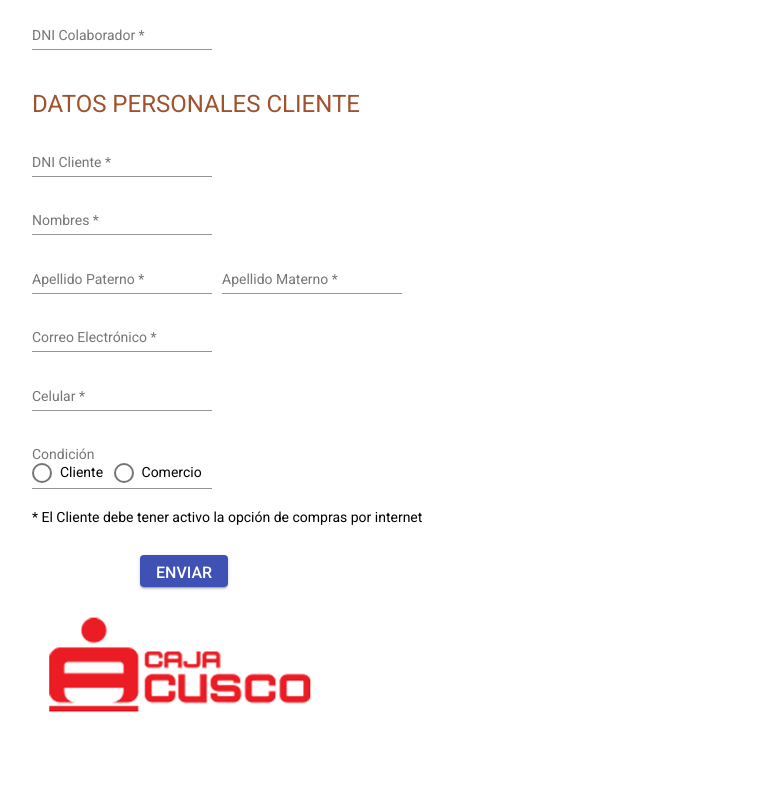
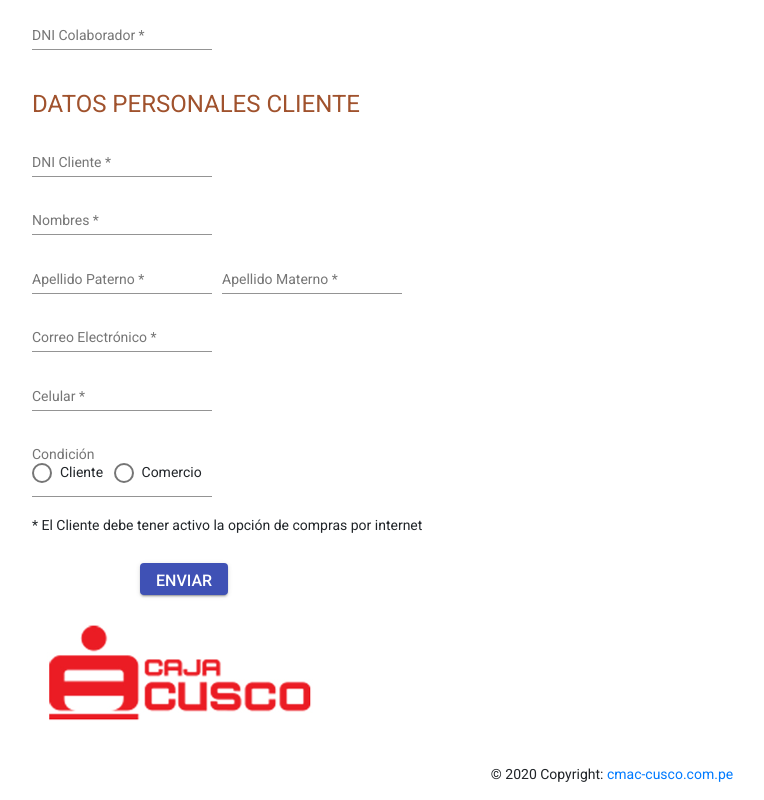
Before and after one commit to dernss/GanaConYAPEAPP, an Angular app: page / in a window 1280 px wide. Shown: the part 187-987 px from the top of the page, without its empty margins (28-792 px from the left). Before the commit the page ends 932 px from the top, so only its background shows below. Built offline with nearby package versions, Linux system fonts and the light colour scheme.

Commit message:
se agrega servicio de registro

```diff
--- a/angular.json
+++ b/angular.json
@@ -25,18 +25,21 @@
                         ],
                         "styles": [
                             "./node_modules/@angular/material/prebuilt-themes/indigo-pink.css",
-              "src/styles.css"
+                            "src/styles.css",
+                            "node_modules/bootstrap/dist/css/bootstrap.min.css"
                         ],
-            "scripts": []
+                        "scripts": [
+                            "node_modules/jquery/dist/jquery.slim.min.js",
+                            "node_modules/popper.js/dist/umd/popper.min.js",
+                            "node_modules/bootstrap/dist/js/bootstrap.min.js"
+                        ]
                     },
                     "configurations": {
                         "production": {
-              "fileReplacements": [
-                {
+                            "fileReplacements": [{
                                 "replace": "src/environments/environment.ts",
                                 "with": "src/environments/environment.prod.ts"
-                }
-              ],
+                            }],
                             "optimization": true,
                             "outputHashing": "all",
                             "sourceMap": false,
@@ -45,8 +48,7 @@
                             "extractLicenses": true,
                             "vendorChunk": false,
                             "buildOptimizer": true,
-              "budgets": [
-                {
+                            "budgets": [{
                                     "type": "initial",
                                     "maximumWarning": "2mb",
                                     "maximumError": "5mb"
--- a/package.json
+++ b/package.json
@@ -21,6 +21,9 @@
     "@angular/platform-browser": "~10.0.5",
     "@angular/platform-browser-dynamic": "~10.0.5",
     "@angular/router": "~10.0.5",
+    "bootstrap": "^4.5.2",
+    "jquery": "^3.5.1",
+    "popper.js": "^1.16.1",
     "rxjs": "~6.5.5",
     "tslib": "^2.0.0",
     "zone.js": "~0.10.3"
--- a/src/app/pages/fomulario/fomulario.component.html
+++ b/src/app/pages/fomulario/fomulario.component.html
@@ -26,7 +26,7 @@
             <h1 class="h1">COLABORADOR</h1>
             <mat-form-field>
                 <mat-label>DNI Colaborador</mat-label>
-                <input type="TEXT" matInput placeholder="colaborador" required>
+                <input type="TEXT" matInput formControlName="dnicolaborador" placeholder="colaborador" required>
             </mat-form-field>
             <div>
                 &nbsp;
@@ -34,32 +34,32 @@
             <h1 class="h1">DATOS PERSONALES CLIENTE</h1>
             <mat-form-field>
                 <mat-label>DNI Cliente</mat-label>
-                <input matInput name="dni" placeholder="DNI" required>
+                <input matInput name="dni" formControlName="dnicliente" placeholder="DNI" required>
             </mat-form-field>
             <br>
             <mat-form-field>
                 <mat-label>Nombres</mat-label>
-                <input matInput name="nombres" placeholder="Nombres" required>
+                <input matInput name="nombres" formControlName="nombres" placeholder="Nombres" required>
             </mat-form-field>
             <br>
             <mat-form-field>
                 <mat-label>Apellido Paterno</mat-label>
-                <input matInput name="apPaterno" placeholder="Ap. Paterno" required>
+                <input matInput name="apPaterno" formControlName="apPaterno" placeholder="Ap. Paterno" required>
             </mat-form-field>
             &nbsp;
             <mat-form-field>
                 <mat-label>Apellido Materno</mat-label>
-                <input matInput name="apMaterno" placeholder="Ap. Materno" required>
+                <input matInput name="apMaterno" formControlName="apMaterno" placeholder="Ap. Materno" required>
             </mat-form-field>
             <br>
             <mat-form-field>
                 <mat-label>Correo Electrónico</mat-label>
-                <input matInput name="email" placeholder="Email" required>
+                <input matInput name="email" formControlName="eMail" placeholder="Email" required>
             </mat-form-field>
             <br>
             <mat-form-field>
                 <mat-label>Celular</mat-label>
-                <input matInput name="celular" placeholder="Celular" required>
+                <input matInput name="celular" formControlName="celular" placeholder="Celular" required>
             </mat-form-field>
             <br>
             <mat-form-field>
@@ -79,16 +79,22 @@
             <div>
                 <!-- <button mat-button matStepperPrevious>Back</button> -->
 
-                <button mat-raised-button color="primary" (click)="enviar()" class="casilla">ENVIAR</button>
+                <button mat-raised-button color="primary" (click)="enviar()" class="casilla" [formGroup]="firstFormGroup">ENVIAR</button>
             </div>
             <div>
                 &nbsp;
             </div>
+
             <div>
                 <img mat-card-image SRC="assets\IMG\caja-cusco-imagen2.png">
             </div>
-
         </form>
     </mat-step>
 
+
 </mat-vertical-stepper>
+<mat-card-footer class="page-footer font-small blue">
+    <div class="footer-copyright text-center py-3">© 2020 Copyright:
+        <a href="https://www.cmac-cusco.com.pe/"> cmac-cusco.com.pe</a>
+    </div>
+</mat-card-footer>
--- a/src/app/pages/fomulario/fomulario.component.ts
+++ b/src/app/pages/fomulario/fomulario.component.ts
@@ -1,8 +1,10 @@
 import {Component, OnInit} from '@angular/core';
-import {FormBuilder, FormGroup, Validators} from '@angular/forms';
+import { FormBuilder, FormGroup, Validators, FormControl } from '@angular/forms';
 import { FormularioService } from '../../services/formulario.service';
 import { GanaConYAPE } from '../../Model/formulario';
-
+import { ActivatedRoute } from '@angular/router';
+import { HttpClientModule, HttpClient } from '@angular/common/http';
+import { Observable } from 'rxjs';
 
 @Component({
   selector: 'app-fomulario',
@@ -19,24 +21,34 @@ export class FomularioComponent implements OnInit {
   listaEnvio: any[];
 
 
-  dni: string;
 
   checked = false;
   indeterminate = false;
   labelPosition: 'before' | 'after' = 'after';
   disabled = false;
 
-  constructor(private formBuilder: FormBuilder){}
+  constructor(private formBuilder: FormBuilder,
+              private formularioService: FormularioService,
+              ){}
 
   ngOnInit() {
       this.firstFormGroup = this.formBuilder.group({
-
+        dnicolaborador: new FormControl(''),
+        dnicliente: new FormControl(''),
+        nombres: new FormControl(''),
+        apPaterno: new FormControl(''),
+        apMaterno: new FormControl(''),
+        eMail: new FormControl(''),
+        celular: new FormControl('')
     });
   }
 
-  enviar(){
-    console.log(this.firstFormGroup.value);
-  }
+   enviar():void{
+     this.formularioService.registrarUsuario(this.model)
+         .subscribe(() =>{console.log("registro Exitoso");})}
+
+  //   this.formularioService.registrarUsuario(this.firstFormGroup.value);
+  //   console.log(this.firstFormGroup.value);
 
 
 }
--- a/src/app/services/formulario.service.ts
+++ b/src/app/services/formulario.service.ts
@@ -1,15 +1,19 @@
 import { Injectable } from '@angular/core';
 import { HttpClient } from '@angular/common/http';
 import { Observable } from 'rxjs';
+import { GanaConYAPE } from '../Model/formulario';
+
 
 @Injectable({
   providedIn: 'root'
 })
 export class FormularioService {
 
-  private apiURL: string;
-
   constructor(private http: HttpClient) {
   }
 
+    registrarUsuario(model: GanaConYAPE): Observable<any>{
+      return this.http.post('http://200.37.108.23/msusuario/yape/cliente', model);
+  }
+
 }
```
Also changed, not shown: src/app/app.module.ts (+7 -0 lines), 1 other file (tests, documents, lock files or other folders). Lines whose indentation alone changed are shown as unchanged.
